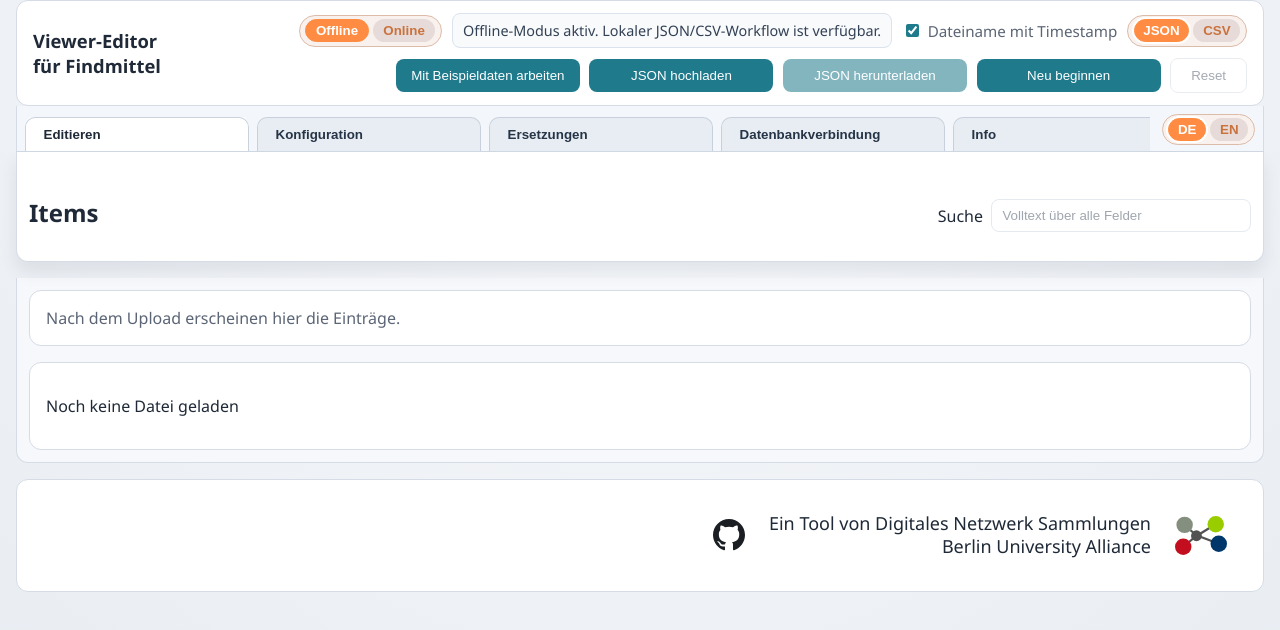
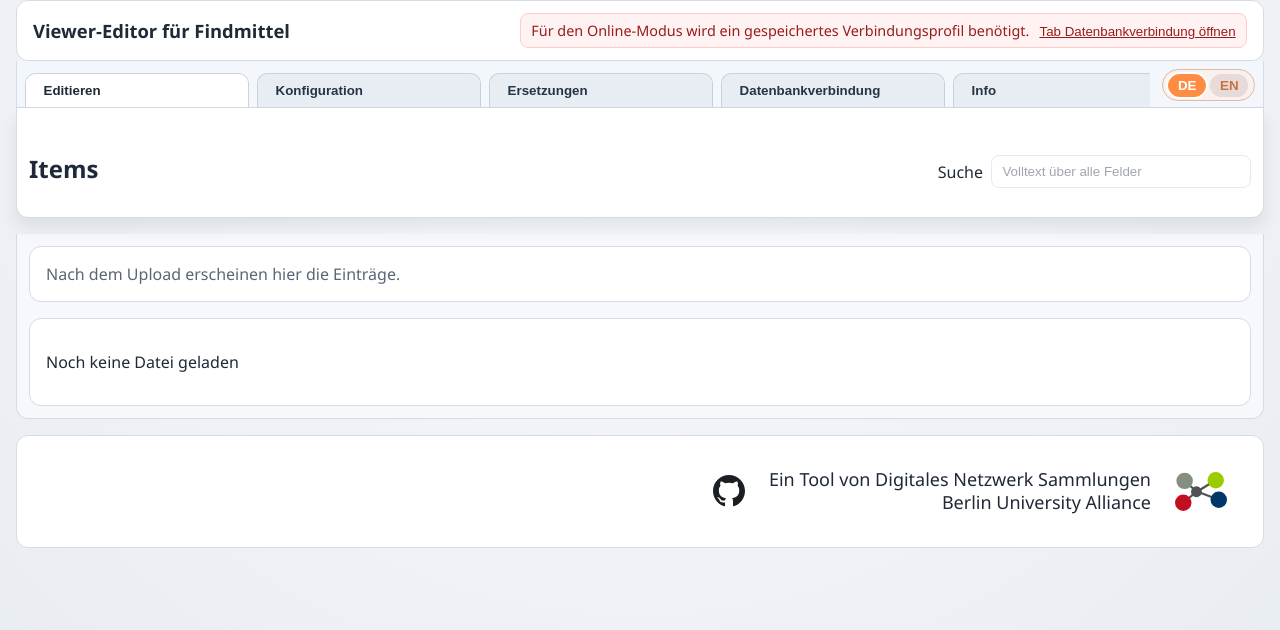
Before and after one commit to bua-dns/viewer-editor-minimal, a Vue app: page / in a window 1280 px wide. Shown: the top 630 px of the page. Built offline with nearby package versions, Linux system fonts and the light colour scheme.

Commit message:
configurable online/offline mode

```diff
--- a/config/app.config.js
+++ b/config/app.config.js
@@ -6,6 +6,7 @@ const appConfig = {
   language: 'de',
   wording,
   primaryColor: '#1f7a8c',
+  connectionMode: 'online', // 'online', 'offline' or 'switchable'
 }
 
 export default appConfig
--- a/src/components/OnlineAccessPanel.vue
+++ b/src/components/OnlineAccessPanel.vue
@@ -24,7 +24,7 @@ const isLoginModalOpen = ref(false)
 let saveStatusTimeoutId = null
 
 const { t } = useAppConfigStore()
-const { appMode, setAppMode } = useOnlineModeStore()
+const { appMode, isConnectionModeSwitchable, setAppMode } = useOnlineModeStore()
 const { hasConnectionProfile } = useConnectionProfileStore()
 const { authStatus, isAuthenticated, lastAuthError, login, logout } = useAuthStore()
 const { settingsStatus, lastSettingsError } = useOnlineSettingsStore()
@@ -102,7 +102,7 @@ onBeforeUnmount(() => {
 
 <template>
   <section class="online-access-panel">
-    <div class="mode-switch" :aria-label="t('appModeAria', 'Application mode')">
+    <div v-if="isConnectionModeSwitchable" class="mode-switch" :aria-label="t('appModeAria', 'Application mode')">
       <button type="button" class="mode-btn" :class="{ active: appMode === 'offline' }" @click="onModeChange('offline')">
         {{ t('appModeOffline', 'Offline') }}
       </button>
--- a/src/stores/useOnlineModeStore.js
+++ b/src/stores/useOnlineModeStore.js
@@ -1,8 +1,20 @@
 import { ref } from 'vue'
+import appConfig from '../../config/app.config'
 
 const APP_MODE_STORAGE_KEY = 'viewerEditor.appMode.v1'
+const APP_MODES = new Set(['offline', 'online'])
 
-const appMode = ref('offline')
+function normalizeConnectionMode(value) {
+  if (value === 'offline' || value === 'online' || value === 'switchable') {
+    return value
+  }
+  return 'switchable'
+}
+
+const connectionMode = normalizeConnectionMode(appConfig.connectionMode)
+const fixedAppMode = connectionMode === 'switchable' ? '' : connectionMode
+
+const appMode = ref(fixedAppMode || 'offline')
 
 function getLocalStorageSafe() {
   try {
@@ -13,17 +25,26 @@ function getLocalStorageSafe() {
 }
 
 function loadAppModeFromStorage() {
+  if (fixedAppMode) {
+    appMode.value = fixedAppMode
+    return
+  }
+
   const storage = getLocalStorageSafe()
   if (!storage) return
 
   const stored = storage.getItem(APP_MODE_STORAGE_KEY)
-  if (stored === 'offline' || stored === 'online') {
+  if (APP_MODES.has(stored)) {
     appMode.value = stored
   }
 }
 
 function setAppMode(nextMode) {
-  if (nextMode !== 'offline' && nextMode !== 'online') return false
+  if (!APP_MODES.has(nextMode)) return false
+  if (fixedAppMode) {
+    appMode.value = fixedAppMode
+    return false
+  }
   if (appMode.value === nextMode) return false
 
   appMode.value = nextMode
@@ -37,6 +58,8 @@ function setAppMode(nextMode) {
 export function useOnlineModeStore() {
   return {
     appMode,
+    connectionMode,
+    isConnectionModeSwitchable: connectionMode === 'switchable',
     loadAppModeFromStorage,
     setAppMode,
   }
```
Also changed, not shown: 2 other files (tests, documents, lock files or other folders).
